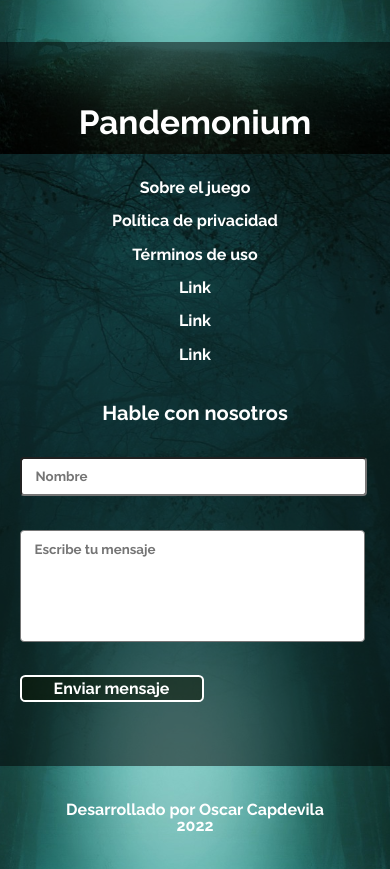
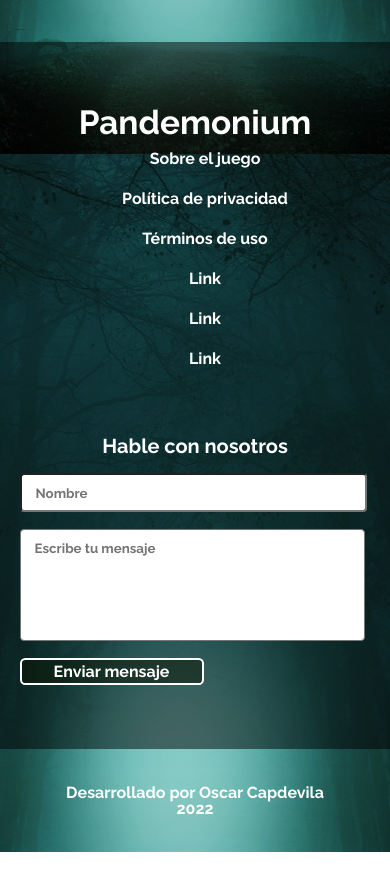
Before and after one commit to CapdeO/E-commerce_CRUD-JS, a website with bundled scripts: page screens/index.html in a window 390 px wide. Shown: the part 4910-5779 px from the top of the page. Built offline with nearby package versions, Linux system fonts and the light colour scheme; no server answers.

Commit message:
Add files via upload

```diff
--- a/assets/css/style.css
+++ b/assets/css/style.css
@@ -147,24 +147,27 @@ h1 {
 .logoFooter {
 	font-size: 25pt;
 }
-.footerDer {
+.footerIzq {
 	display: flex;
-	gap: 2rem;
 }
 ul {
-	line-height: 25pt;
+	line-height: 30pt;
+	margin-left: 20px;
 }
 .formularioContacto {
 	display: flex;
 	flex-direction: column;
-	gap: 4vh;
 	width: 40%;
+}
+.tituloContacto{
+	text-align: start;
 }
 .nombreContacto, .mensajeContacto {
 	width: 90%;
 	height: 2.2rem;
 	border-radius: 3pt;
 	padding: 0 14px;
+	margin-top: 17px;
 	resize: none;
 	font-family: 'Raleway', sans-serif;
 }
@@ -174,6 +177,7 @@ ul {
 }
 .contactoBtn {
 	width: 11.5rem;
+	margin-top: 17px;
 }
 .rodapie {
 	height: 103px;
@@ -184,7 +188,7 @@ ul {
 	color: white;
 }
 @media (max-width: 900px) {
-	.footerDer {
+	.footerIzq {
 		flex-direction: column;
 	}
 	.formularioContacto {
@@ -213,6 +217,7 @@ ul {
 	}
 	.formularioContacto {
 		width: 90%;
+		margin-top: 25px;
 	}
 	ul {
 		text-align: center;
```
